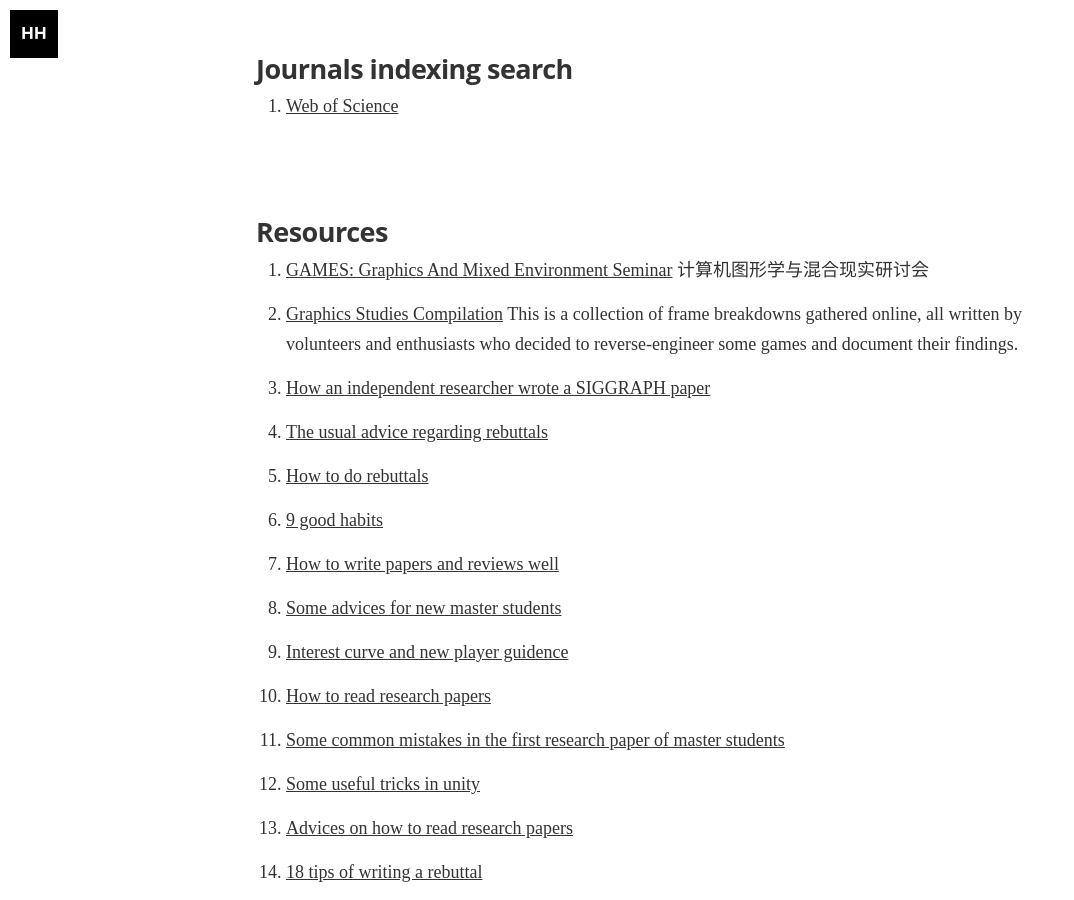
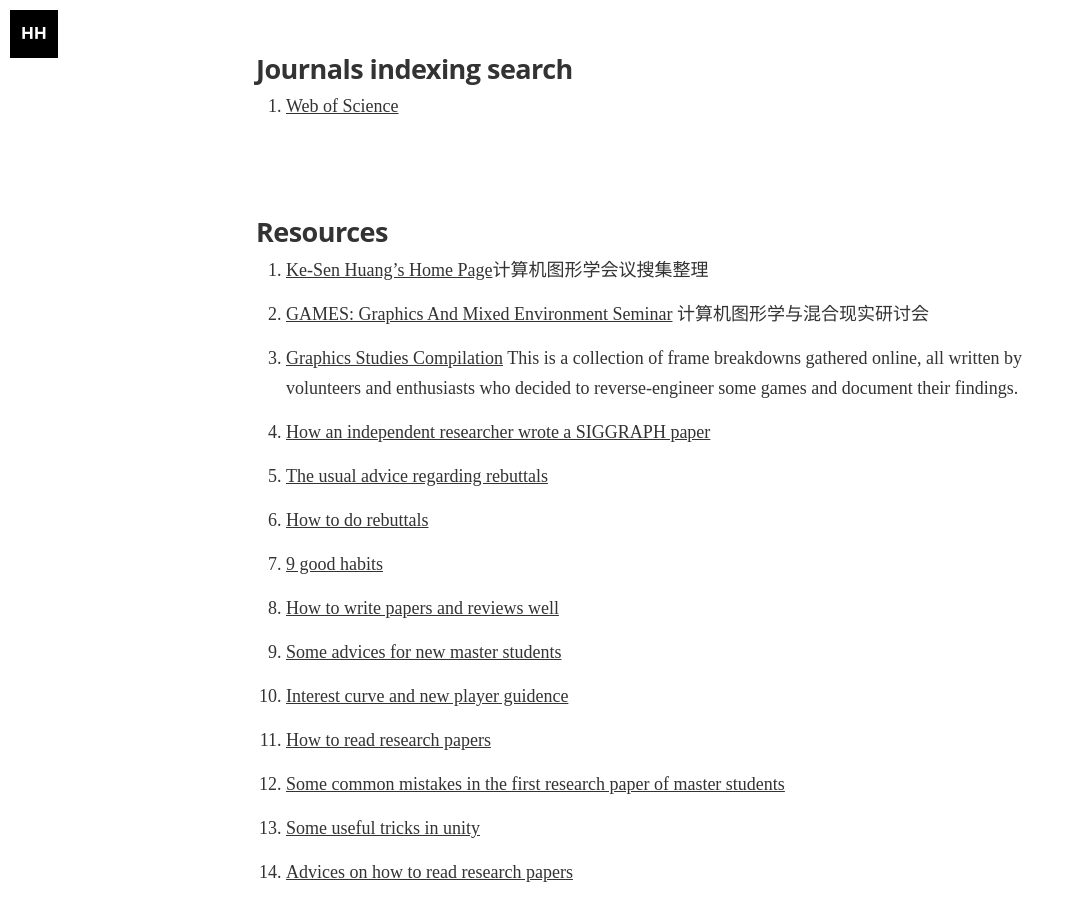
Before and after one commit to hanhonglei/hanhonglei.github.io, a Jekyll site: the page built from Links.md, in a window 1280 px wide and 900 px high, scrolled down 4271 px. Shown: the whole window, without its empty margins (0-1074 px from the left). Built offline with Jekyll 4.4.1, drawn with Linux system fonts in a browser that asks for light colours; nearby versions of some CDN libraries; some web fonts are replaced.

Commit message:
Update Links.md
添加Ke-Sen Huang's Home Page

```diff
--- a/Links.md
+++ b/Links.md
@@ -86,6 +86,7 @@ permalink: /links/
 1. [Web of Science](https://mjl.clarivate.com/home)
 
 ## Resources
+1. [Ke-Sen Huang's Home Page](https://kesen.realtimerendering.com/)计算机图形学会议搜集整理
 1. [GAMES: Graphics And Mixed Environment Seminar](http://games-cn.org/) 计算机图形学与混合现实研讨会
 1. [Graphics Studies Compilation](http://www.adriancourreges.com/blog/2020/12/29/graphics-studies-compilation/) This is a collection of frame breakdowns gathered online, all written by volunteers and enthusiasts who decided to reverse-engineer some games and document their findings.
 1. [How an independent researcher wrote a SIGGRAPH paper](http://www.mattkeeter.com/projects/siggraph/)
```
